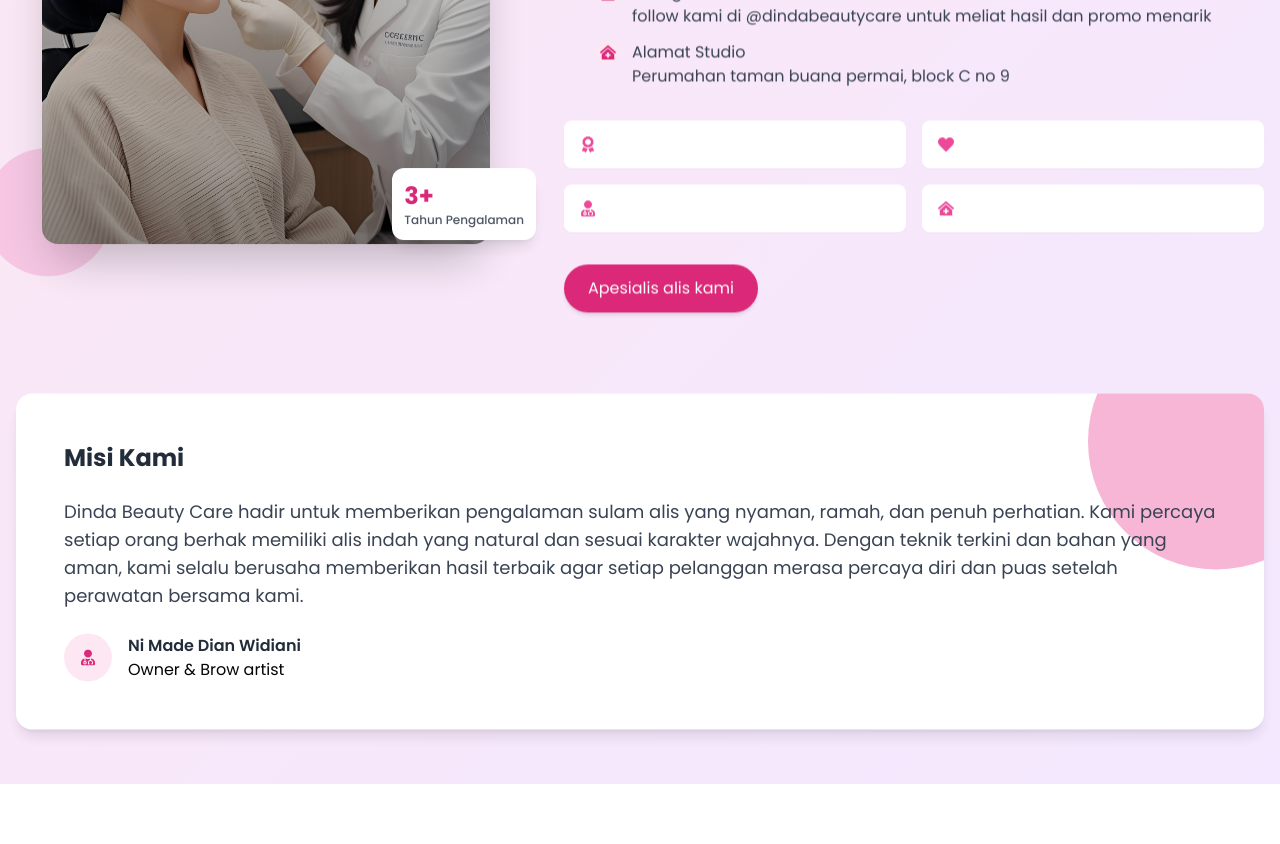
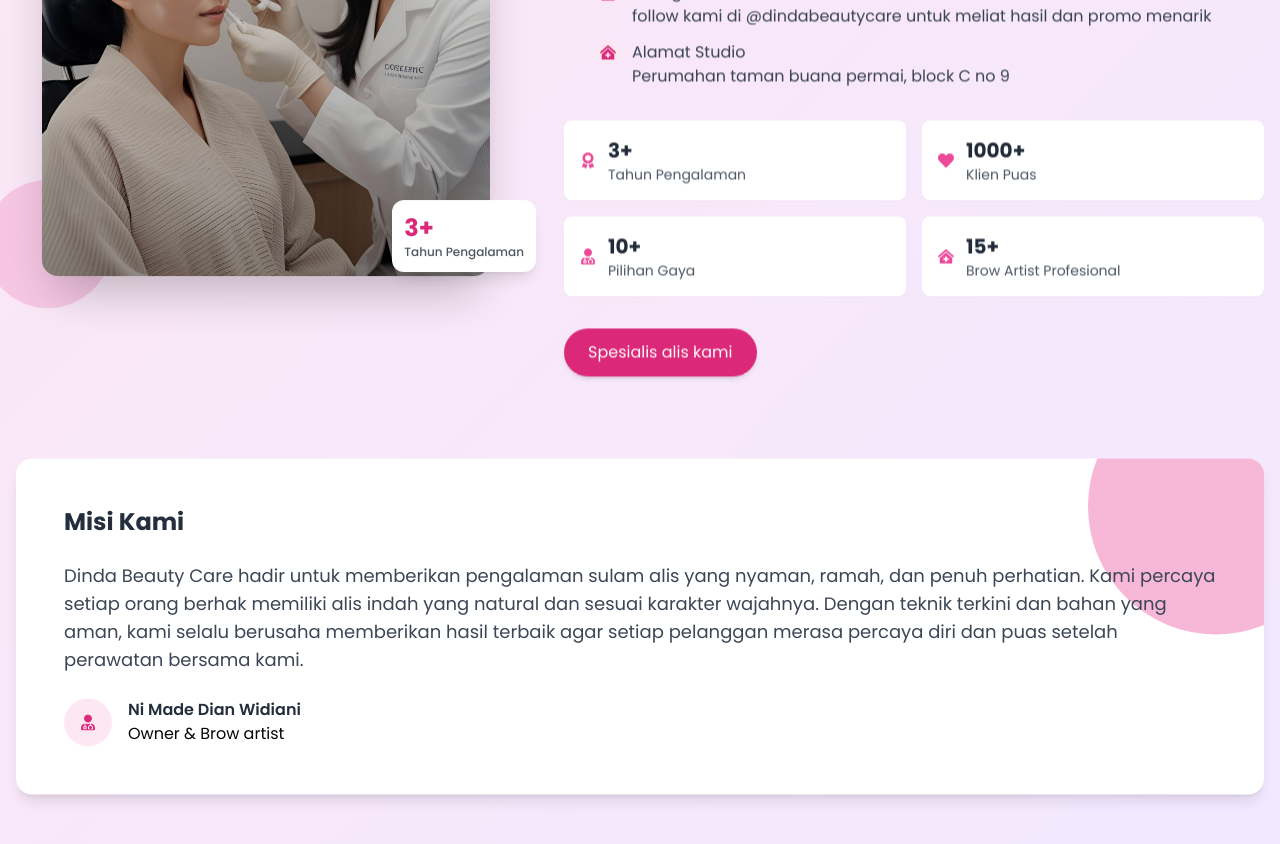
Before and after one commit to yudisdev/clinic-web, a React (Vite) app: page / in a window 1280 px wide. Shown: the part 2320-3164 px from the top of the page. Before the commit the page ends 3104 px from the top, so only its background shows below. Built offline with nearby package versions, Linux system fonts and the light colour scheme.

Commit message:
finished section about

```diff
--- a/src/components/About.jsx
+++ b/src/components/About.jsx
@@ -92,7 +92,8 @@
                     {item.icon}
                   </figure>
                   <div>
-                    <strong className='text-xl'></strong>
+                    <strong className='text-xl font-bold text-gray-800'>{item.value}</strong>
+                    <p className='text-sm text-gray-600'>{item.label}</p>
                   </div>
                 </article>
               ))}
@@ -102,7 +103,7 @@
             <nav>
               <a href="#" className='inline-block bg-pink-600 hover:bg-pink-700 text-white px-6 py-3 rounded-full
               transition shadow-md focus:outline-none focus:ring-2 focus:ring-pink-800 focus:ring-offset-2'>
-                Apesialis alis kami
+                Spesialis alis kami
               </a>
             </nav>
           </div>
@@ -110,7 +111,7 @@
           <aside data-aos='fade-up' data-aos-delay='700' className='mt-20 bg-white rounded-2xl md:p-12 shadow-lg relative overflow-hidden'>
             <span className='absolute -top-20 -right-20 w-64 h-64 rounded-full bg-pink-500 opacity-40'
             aria-hidden='true'></span>
-            <div className='relative z-10'>
+            <div className='relative z-10 py-5 px-5 md:px-0 md:py-0'>
               <h3 className='text-2xl font-bold text-gray-800 mb-6'>Misi Kami</h3>
               <blockquote className='text-lg text-gray-700 mb-6'>
                  Dinda Beauty Care hadir untuk memberikan pengalaman sulam alis yang nyaman, ramah, dan penuh perhatian.
```
